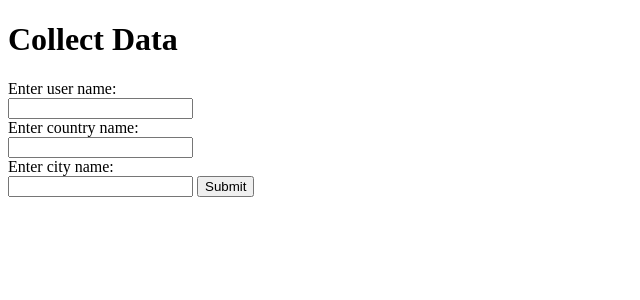
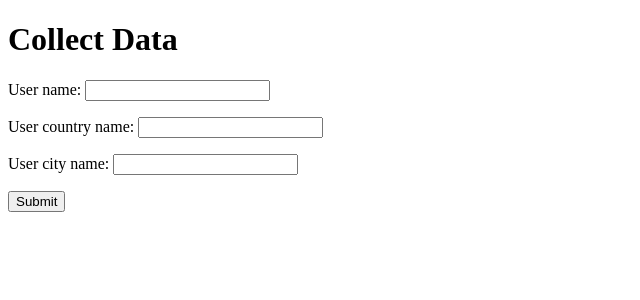
Before and after one commit to tgpaul/coding-challenge, a Django app: page /collectpage/ in a window 1280 px wide. Shown: the top 300 px of the page, without its empty margins (0-640 px from the left). Run offline with Django 3.2, Linux system fonts and the light colour scheme.

Commit message:
second commit

```diff
--- /dev/null
+++ b/Backend/coding_challenge/myapp/forms.py
@@ -0,0 +1,7 @@
+from django import forms
+from .models import City, Country, Restaurant, User
+
+class CollectUser(forms.ModelForm):
+    class Meta:
+        model = User
+        fields = ['user_name','user_country_name','user_city_name']
--- a/Backend/coding_challenge/myapp/models.py
+++ b/Backend/coding_challenge/myapp/models.py
@@ -31,3 +31,10 @@ class Restaurant(models.Model):
     rating_color = models.CharField(max_length=255)
     rating_text = models.CharField(max_length=255)
     votes = models.CharField(max_length=255)
+
+class User(models.Model):
+    user_name = models.CharField(max_length=255)
+    user_country_name = models.CharField(max_length=255)
+    user_city_name = models.CharField(max_length=255)
+    user_country_code = models.CharField(max_length=255)
+    user_city_code = models.CharField(max_length=255)
--- a/Backend/coding_challenge/myapp/templates/collectpage.html
+++ b/Backend/coding_challenge/myapp/templates/collectpage.html
@@ -3,15 +3,18 @@
 <body>
 
 <h1>Collect Data</h1>
-<form>
-    <label for="user_name">Enter user name:</label><br>
-    <input type="text" id="user_name" name="user_name"><br>
-    <label for="user_country_name">Enter country name:</label><br>
-    <input type="text" id="user_country_name" name="user_country_name"><br>
-    <label for="user_city_name">Enter city name:</label><br>
-    <input type="text" id="user_city_name" name="user_city_name">
-    <input type="submit" value="Submit">
+<form method="post">
+    {%csrf_token%}
+    {{ form.as_p }}
+    <button type="submit">Submit</button>
 </form>
 
+<!-- <label for="user_name">Enter user name:</label><br>
+<input type="text" id="user_name" name="user_name"><br>
+<label for="user_country_name">Enter country name:</label><br>
+<input type="text" id="user_country_name" name="user_country_name"><br>
+<label for="user_city_name">Enter city name:</label><br>
+<input type="text" id="user_city_name" name="user_city_name">
+<input type="submit" value="Submit"> -->
 </body>
 </html>
--- a/Backend/coding_challenge/myapp/urls.py
+++ b/Backend/coding_challenge/myapp/urls.py
@@ -5,5 +5,7 @@ urlpatterns = [
     path('homepage/', views.homePage, name='HomePage'),
     path('citiespage/', views.citiesPage, name='CitiesPage'),
     path('collectpage/', views.collectPage, name='CollectPage'),
-    path('restaurantspage/', views.displayAllRestaurants, name='RestaurantPage')
+    path('restaurantspage/', views.displayAllRestaurants, name='RestaurantPage'),
+    path('restaurantlist/', views.restaurantList, name='RestaurantPage')
+    # path('restaurantlist/', views.displayAllRestaurants, name='RestaurantPage')
 ]
--- a/Backend/coding_challenge/myapp/views.py
+++ b/Backend/coding_challenge/myapp/views.py
@@ -1,7 +1,8 @@
 from django.http import HttpResponse
 from django.template import loader
-from django.shortcuts import render
-from .models import City, Country, Restaurant
+from django.shortcuts import render, redirect
+from .models import City, Country, Restaurant, User
+from .forms import CollectUser
 
 def homePage(request):
   template = loader.get_template('homepage.html')
@@ -15,18 +16,6 @@ def citiesPage(request):
   }
   return HttpResponse(template.render(context, request))
 
-def collectPage(request):
-  if request.method == 'POST':
-    data = request.POST['data']
-    return redirect('result',data=data)
-
-  template = loader.get_template('collectpage.html')
-  return HttpResponse(template.render())
-
-def displayPage(request):
-  data = request.GET.get('data')
-  return render(request, 'result_template.html', {'data':data})
-
 def displayAllRestaurants(request):
   restaurants = Restaurant.objects.all().values()
   template = loader.get_template('restaurants.html')
@@ -34,3 +23,28 @@ def displayAllRestaurants(request):
     'restaurants' : restaurants,
   }
   return HttpResponse(template.render(context, request))
+
+def collectPage(request):
+  if request.method == 'POST':
+    form = CollectUser(request.POST)
+    if form.is_valid():
+      form.save()
+      return redirect('/restaurantlist')
+  else:
+      form = CollectUser()
+
+  return render(request, 'collectpage.html',{'form':form})
+
+def restaurantList(request):
+
+  # countries = Country.objects.all().values()
+  # cities = City.objects.all().values()
+
+  # print("CITIES")
+  # print(cities)
+  # print("COUNTRY")
+  # print(countries)
+
+
+  template = loader.get_template('homepage.html')
+  return HttpResponse(template.render())
```
Also changed, not shown: Backend/coding_challenge/myapp/templates/restaurantlist.html (added, +9 -0 lines), Backend/coding_challenge/db.sqlite3, Backend/coding_challenge/myapp/migrations/0003_user.py (added).
